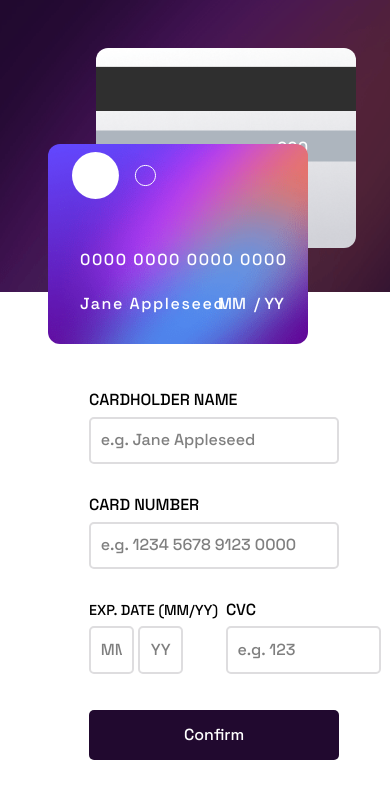
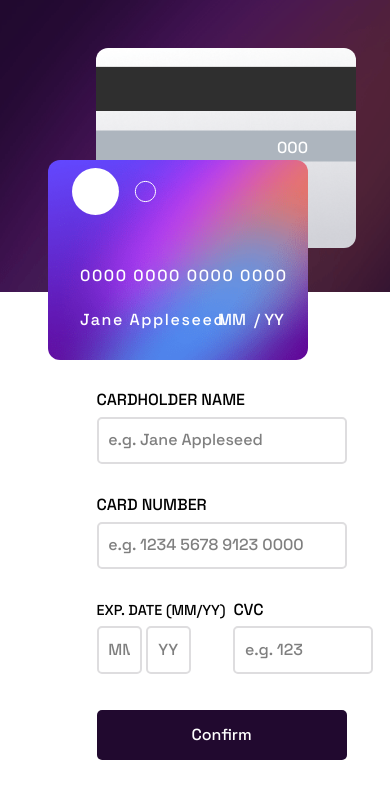
Before and after one commit to Mujeebat-shittu/interactive-card, a React (Vite) app: page / in a window 390 px wide. Shown: the top 798 px of the page. Built offline with nearby package versions, Linux system fonts and the light colour scheme.

Commit message:
styling fix

```diff
--- a/src/index.css
+++ b/src/index.css
@@ -133,7 +133,8 @@ button{
     .card-front{
         margin-bottom: 2rem;
         left: 3rem;
-        top: 4rem;
+        top: 5rem;
+        word-spacing: normal;
     }
 
     .gradient{
@@ -160,7 +161,7 @@ button{
     }
 
     .cvc input{
-        width: 155px;
+        width: 140px;
     }
 
     .form{
```
